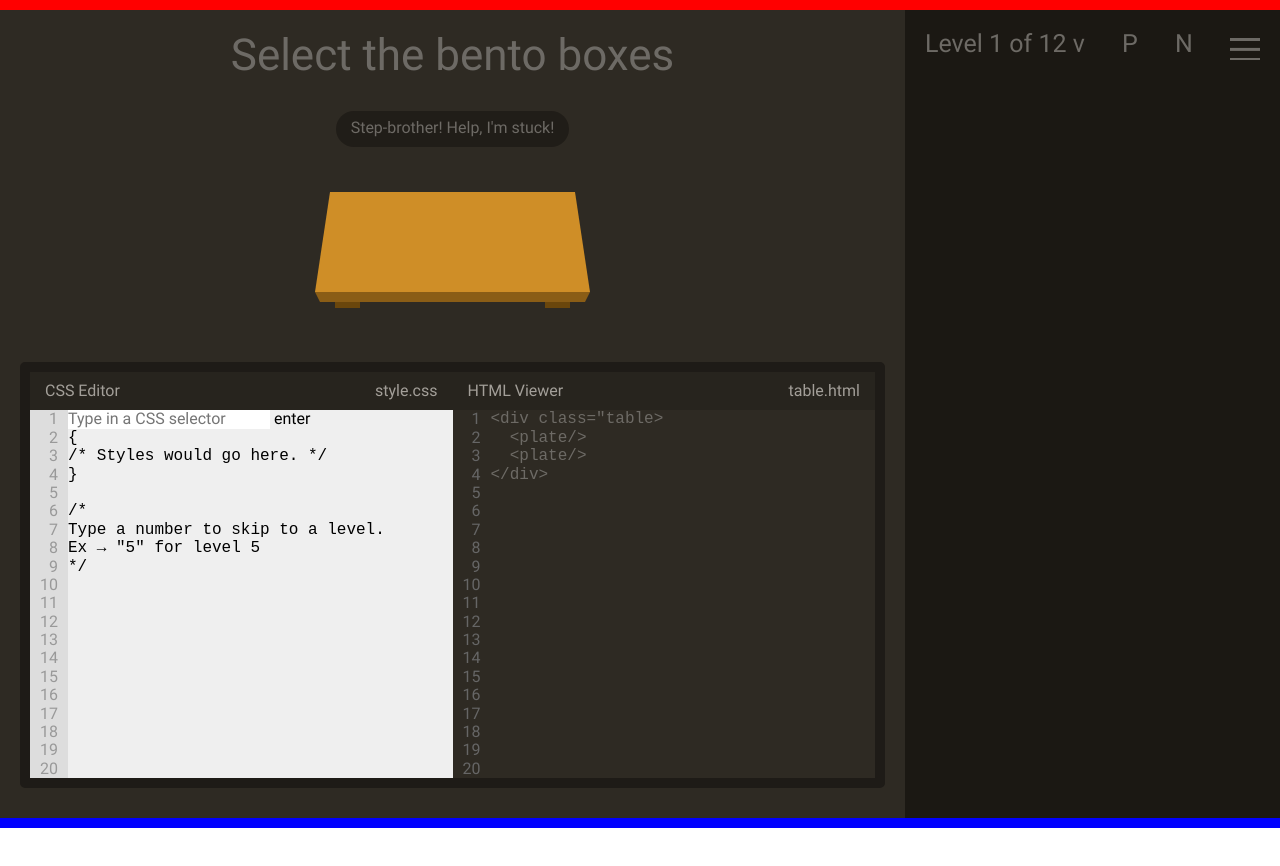
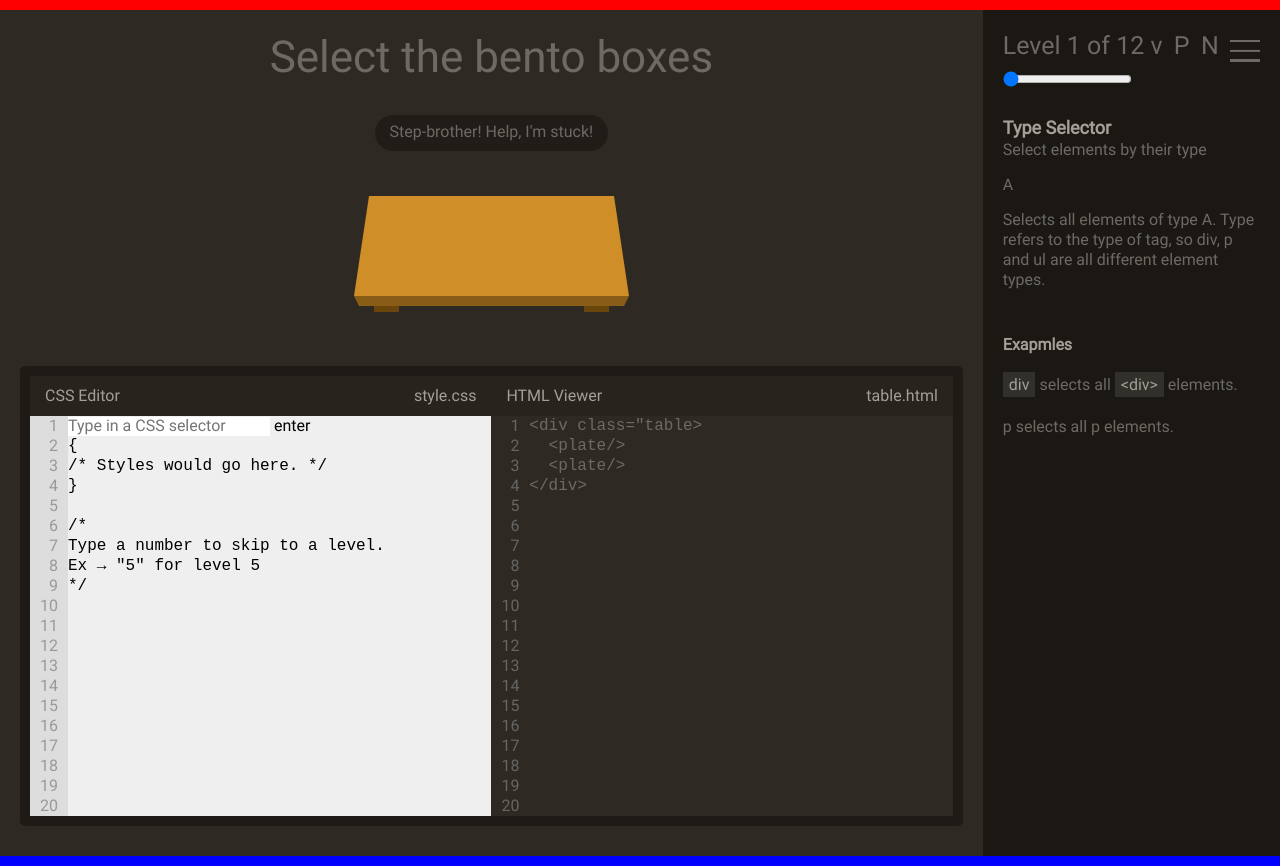
Before and after one commit to GinezisNWD/rs-selectors, a website built with webpack: page src/index.html in a window 1280 px wide. Before the commit the page ends 828 px from the top, so only its background shows below. Built offline with nearby package versions, Linux system fonts and the light colour scheme.

Commit message:
feat: add help section for css-diner game

```diff
--- a/src/assets/sass/base/_reset.scss
+++ b/src/assets/sass/base/_reset.scss
@@ -28,6 +28,16 @@ footer,
 header,
 aside {
   display: block;
+}
+
+html,
+body {
+  height: 100%;
+  width: 100%;
+  line-height: 1.25;
+  -ms-text-size-adjust: 100%;
+  -moz-text-size-adjust: 100%;
+  -webkit-text-size-adjust: 100%;
 }
 
 input,
--- a/src/assets/sass/pages/_home.scss
+++ b/src/assets/sass/pages/_home.scss
@@ -143,14 +143,14 @@
 
   pre {}
 
-  &__controls {
-    min-width: 375px;
+  &__help {
+    width: 375px;
     background: $color-dark-xl;
   }
 
 
   @media (max-width: 1006px) {
-    &__controls {
+    &__help {
       min-width: 30px;
     }
   }
@@ -174,7 +174,7 @@
 
 
 
-.controls {
+.help {
   padding: 20px;
   color: $color-light-l;
 
@@ -182,6 +182,7 @@
     display: flex;
     justify-content: space-between;
     align-items: center;
+    margin: 0 0 10px 0;
 
     font-size: 25px;
   }
@@ -237,4 +238,59 @@
       transform: scale(1) translate(0px, -50%);
     }
   }
+
+
+  &__progress-bar {
+    margin: 0 0 30px 0;
+  }
+
+  &__title {
+    font-size: 18px;
+    font-weight: bold;
+    color: $color-light-xl;
+  }
+
+  &__subtitle {
+    margin: 0 0 15px 0;
+  }
+
+  &__syntax {
+    margin: 0 0 15px 0;
+  }
+
+  &__promt {
+    margin: 0 0 45px 0;
+  }
+
+  &__tit {
+    margin: 0 0 10px 0;
+    font-weight: bold;
+    color: $color-light-xl;
+  }
+
+  &__list {}
+
+  &__example {
+    padding: 10px 0 12px 0;
+  }
+
+  &__tag {
+    padding: 3px 6px;
+    color: $color-light-xl;
+    background: rgba(255, 255, 255, .1);
+
+    &::before {
+      content: '<';
+    }
+
+    &::after {
+      content: '>';
+    }
+  }
+
+  &__strong {
+    padding: 3px 6px;
+    color: $color-light-xl;
+    background: rgba(255, 255, 255, .1);
+  }
 }
--- a/src/index.html
+++ b/src/index.html
@@ -123,18 +123,31 @@ Ex → "5" for level 5
             </div>
 
           </div>
-          <div class="css-diner__controls controls">
-            <div class="controls__nav">
-              <h2 class="controls__levels">
-                Level <span class="controls__curent-level">1</span> of <span class="controls__max-levels">12</span>
-                <span class="controls__level-state">v</span>
+          <div class="css-diner__help help">
+            <div class="help__nav">
+              <h2 class="help__levels">
+                Level <span class="help__curent-level">1</span> of <span class="help__max-levels">12</span>
+                <span class="help__level-state">v</span>
               </h2>
 
-              <span class="controls__prev-level">P</span>
-              <span class="controls__next-level">N</span>
-              <div class="controls__burger"><span></span></div>
+              <span class="help__prev-level">P</span>
+              <span class="help__next-level">N</span>
+              <div class="help__burger"><span></span></div>
             </div>
-
+            <input class="help__progress-bar" type="range" min="1" max="12" value="1">
+            <h2 class="help__title">Type Selector</h2>
+            <h2 class="help__subtitle">Select elements by their type</h2>
+            <h3 class="help__syntax">A</h3>
+            <p class="help__promt">Selects all elements of type A.
+              Type refers to the type of tag, so div, p and ul
+              are all different element types.</p>
+            <h3 class="help__tit">Exapmles</h3>
+            <ul class="help__list">
+              <li class="help__example"><span class="help__strong">div</span> selects all <span
+                  class="help__tag">div</span> elements.
+              </li>
+              <li class="help__example">p selects all p elements.</li>
+            </ul>
           </div>
 
         </section>
```
